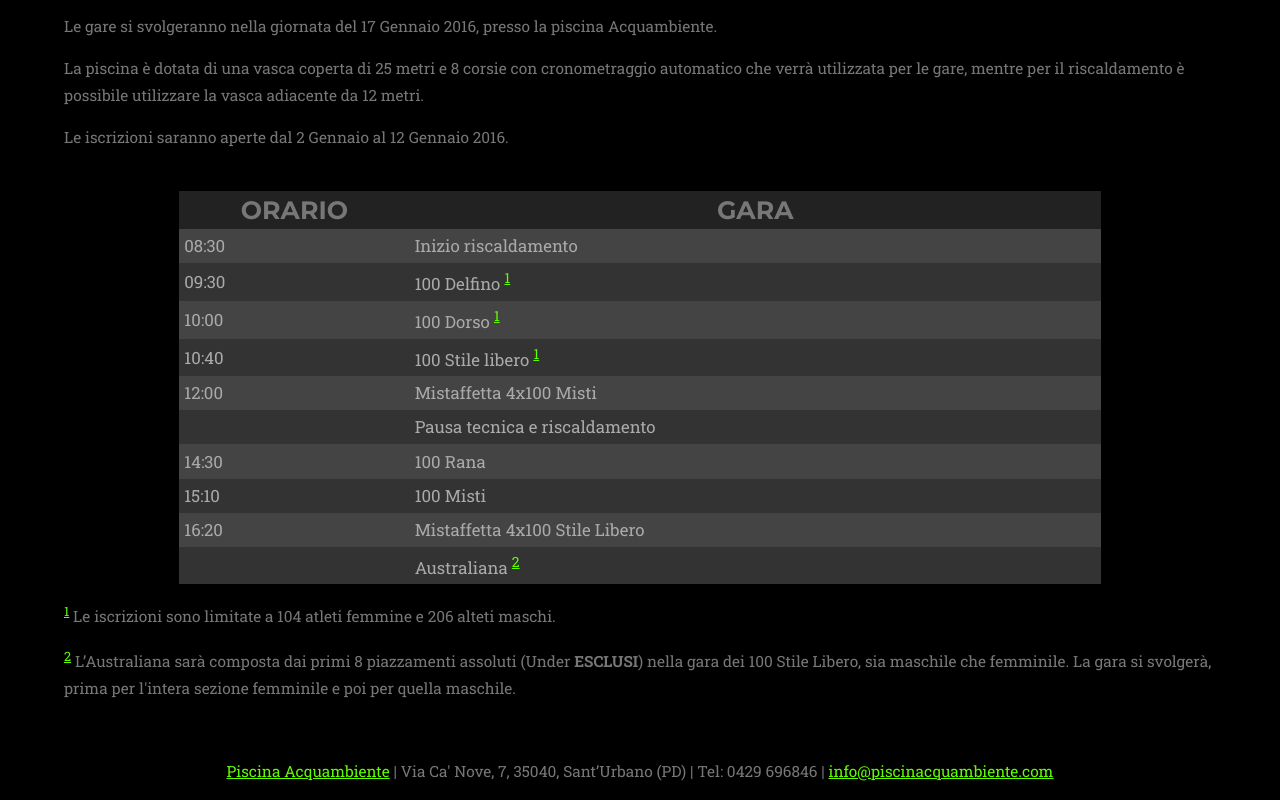
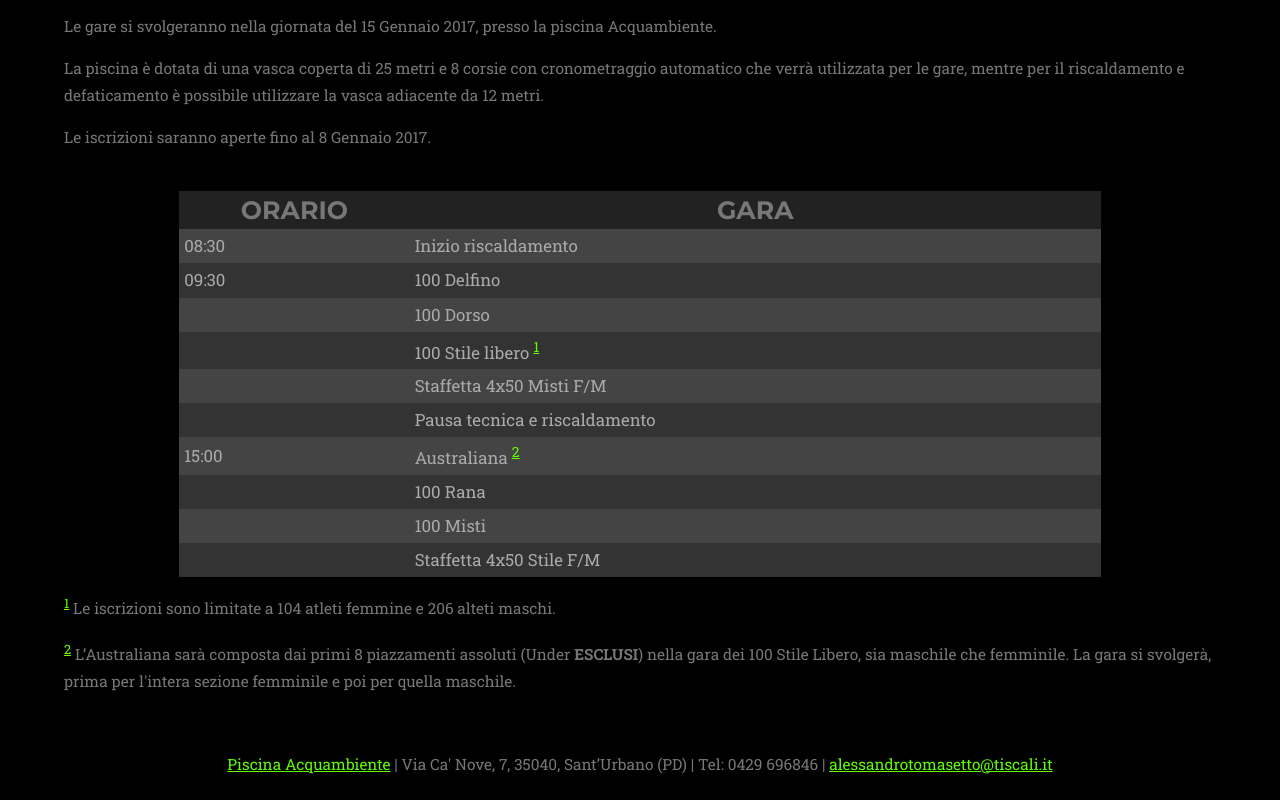
Before and after one commit to GiacomoManzoli/TrofeoAcquambiente, a plain HTML site: page programma.html in a window 1280 px wide. Shown: the part 511-1311 px from the top of the page. Drawn offline with Linux system fonts and the light colour scheme; a web font is replaced by a local one.

Commit message:
Aggiornamento per la seconda edizione

```diff
--- a/programma.html
+++ b/programma.html
@@ -29,7 +29,7 @@
             <!--<h1>Primo trofeo Acquambiente</h1>
             <h2>17 Gennaio 2016</h2>-->
             <img src="images/logo-trofeo-acquambiente.png"
-                 alt="Primo trofeo acuqambiente, 17 Gennaio 2016">
+                 alt="Secondo trofeo acuqambiente, 15 Gennaio 2017">
         </div>
     </header>
 
@@ -48,11 +48,11 @@
     <div id="container">
         <section>
             <h1>Programma Gare</h1>
-            <p>Le gare si svolgeranno nella giornata del 17 Gennaio 2016, presso la piscina Acquambiente.</p>
+            <p>Le gare si svolgeranno nella giornata del 15 Gennaio 2017, presso la piscina Acquambiente.</p>
 
-            <p>La piscina è dotata di una vasca coperta di 25 metri e 8 corsie con cronometraggio automatico che verrà utilizzata per le gare, mentre per il riscaldamento è possibile utilizzare la vasca adiacente da 12 metri.</p>
+            <p>La piscina è dotata di una vasca coperta di 25 metri e 8 corsie con cronometraggio automatico che verrà utilizzata per le gare, mentre per il riscaldamento e defaticamento è possibile utilizzare la vasca adiacente da 12 metri.</p>
 
-            <p>Le iscrizioni saranno aperte dal 2 Gennaio al 12 Gennaio 2016.</p>
+            <p>Le iscrizioni saranno aperte fino al 8 Gennaio 2017.</p>
             <table id="tabellagare">
                 <thead>
                 <tr class="row-head">
@@ -67,19 +67,19 @@
                 </tr>
                 <tr class="row-2">
                     <td>09:30</td>
-                    <td>100 Delfino <sup><a href="#limitealteti">1</a></sup></td>
+                    <td>100 Delfino <!--<sup><a href="#limitealteti">1</a></sup>--></td>
                 </tr>
                 <tr class="row-1">
-                    <td>10:00</td>
-                    <td>100 Dorso <sup><a href="#limitealteti">1</a></sup></td>
+                    <td></td>
+                    <td>100 Dorso</td>
                 </tr>
                 <tr class="row-2">
-                    <td>10:40</td>
+                    <td></td>
                     <td>100 Stile libero <sup><a href="#limitealteti">1</a></sup></td>
                 </tr>
                 <tr class="row-1">
-                    <td>12:00</td>
-                    <td>Mistaffetta 4x100 Misti</td>
+                    <td></td>
+                    <td>Staffetta 4x50 Misti F/M</td>
                 </tr>
 
                 <tr class="row-2">
@@ -87,20 +87,20 @@
                     <td>Pausa tecnica e riscaldamento</td>
                 </tr>
                 <tr class="row-1">
-                    <td>14:30</td>
-                    <td>100 Rana</td>
-                </tr>
-                <tr class="row-2">
-                    <td>15:10</td>
-                    <td>100 Misti</td>
-                </tr>
-                <tr class="row-1">
-                    <td>16:20</td>
-                    <td>Mistaffetta 4x100 Stile Libero</td>
+                    <td>15:00</td>
+                    <td>Australiana <sup><a href="#australiana">2</a></sup></td>
                 </tr>
                 <tr class="row-2">
                     <td></td>
-                    <td>Australiana <sup><a href="#australiana">2</a></sup></td>
+                    <td>100 Rana</td>
+                </tr>
+                <tr class="row-1">
+                    <td></td>
+                    <td>100 Misti</td>
+                </tr>
+                <tr class="row-2">
+                    <td></td>
+                    <td>Staffetta 4x50 Stile F/M</td>
                 </tr>
 
                 </tbody>
@@ -113,13 +113,12 @@
                 (Under <strong>ESCLUSI</strong>) nella gara dei 100 Stile Libero, sia maschile che femminile. La gara si svolgerà, prima per l'intera sezione femminile e poi per quella maschile.
             </p>
         </section>
-
     </div>
 
     <footer>
         <p>
             <a href="http://www.piscinacquambiente.com/it/">Piscina
-            Acquambiente</a> | Via Ca' Nove, 7, 35040, Sant’Urbano (PD) | Tel: 0429 696846 | <a href="mailto:info@piscinacquambiente.com">info@piscinacquambiente.com</a>
+            Acquambiente</a> | Via Ca' Nove, 7, 35040, Sant’Urbano (PD) | Tel: 0429 696846 | <a href="mailto:alessandrotomasetto@tiscali.it">alessandrotomasetto@tiscali.it</a>
         </p>
     </footer>
 
```
Also changed, not shown: come_raggiungerci.html (+2 -2 lines), index.html (+4 -39 lines), organizzazione.html (+3 -3 lines), premi.html (+2 -2 lines), images/15203230_1152892428094052_258194307637052664_n.jpg (added), images/logo-trofeo-acquambiente.png, images/piscina-1.jpg, images/piscina-1_old.jpg (added), 1 other file.
